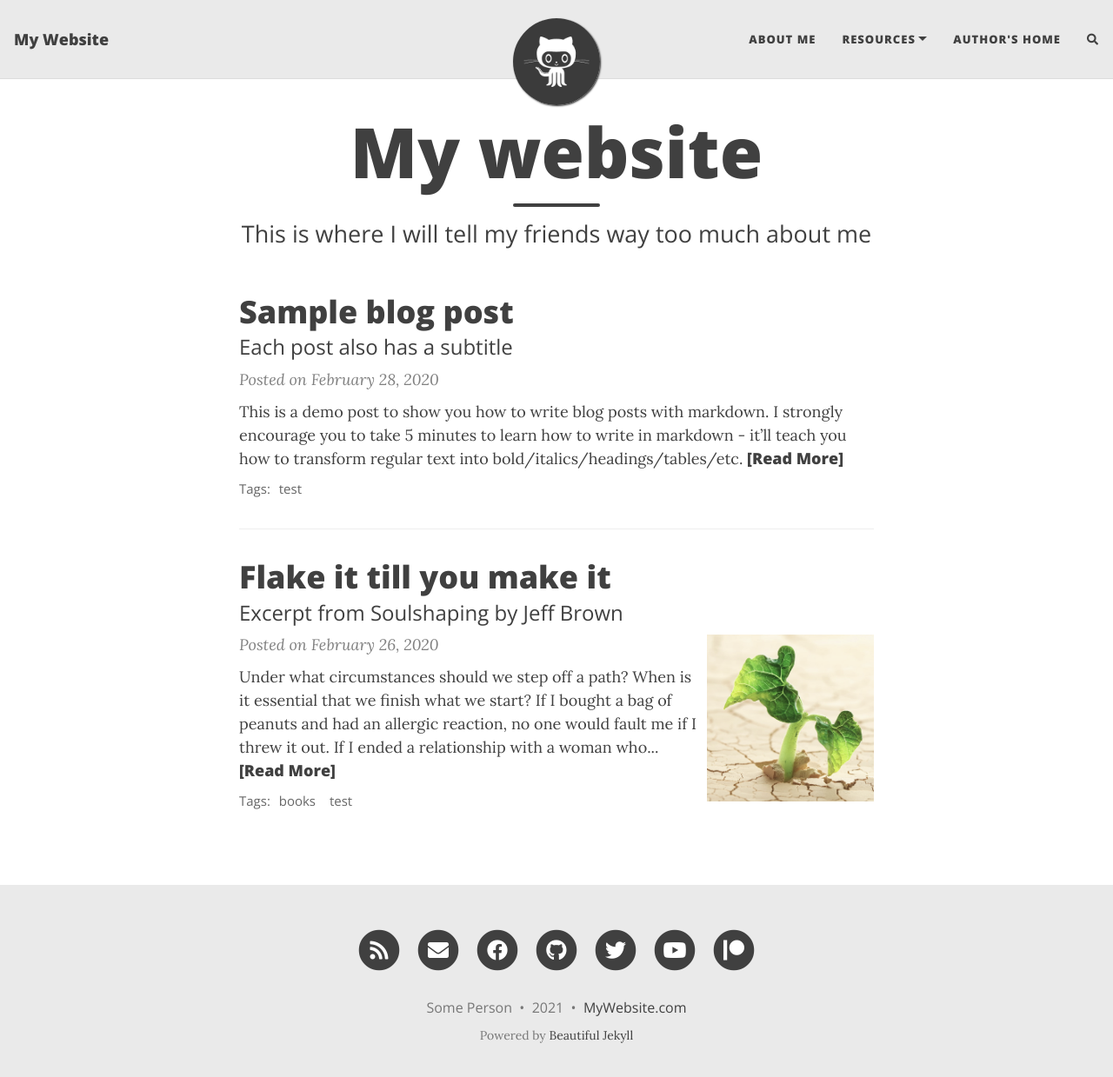
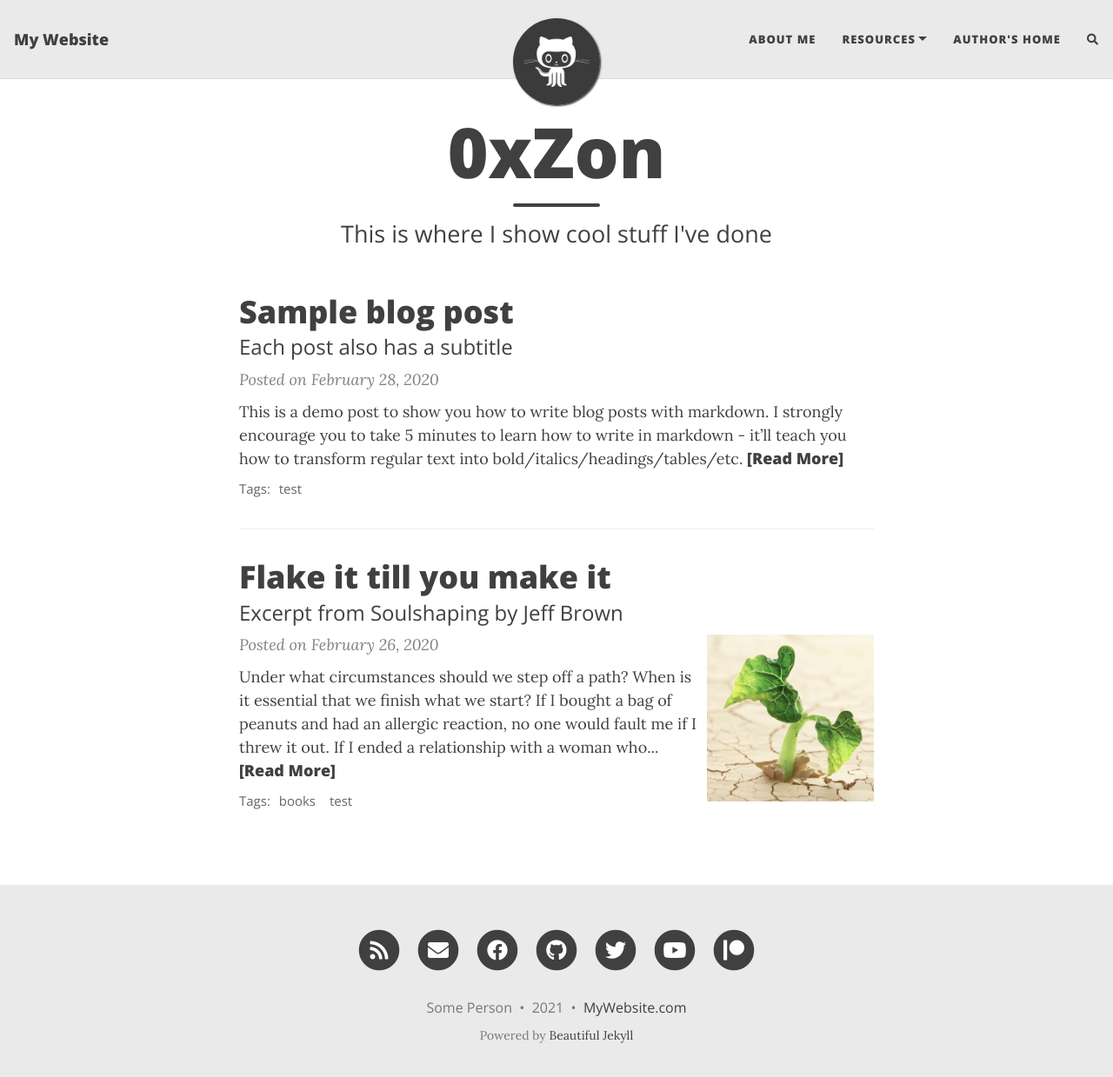
Before and after one commit to 0xZon/0xZon.github.io, a Jekyll site: the page built from index.html, in a window 1280 px wide and 1252 px high. Shown: the top 1239 px of the window at 87% size. Built offline with Jekyll 4.4.1, drawn with Linux system fonts in a browser that asks for light colours; nearby versions of some CDN libraries; the list of posts is cut into pages by our own code; comment, search, counter and statistics services are not loaded.

Commit message:
Update index.html

```diff
--- a/index.html
+++ b/index.html
@@ -1,5 +1,5 @@
 ---
 layout: home
-title: My website
-subtitle: This is where I will tell my friends way too much about me
+title: 0xZon
+subtitle: This is where I show cool stuff I've done
 ---
```
